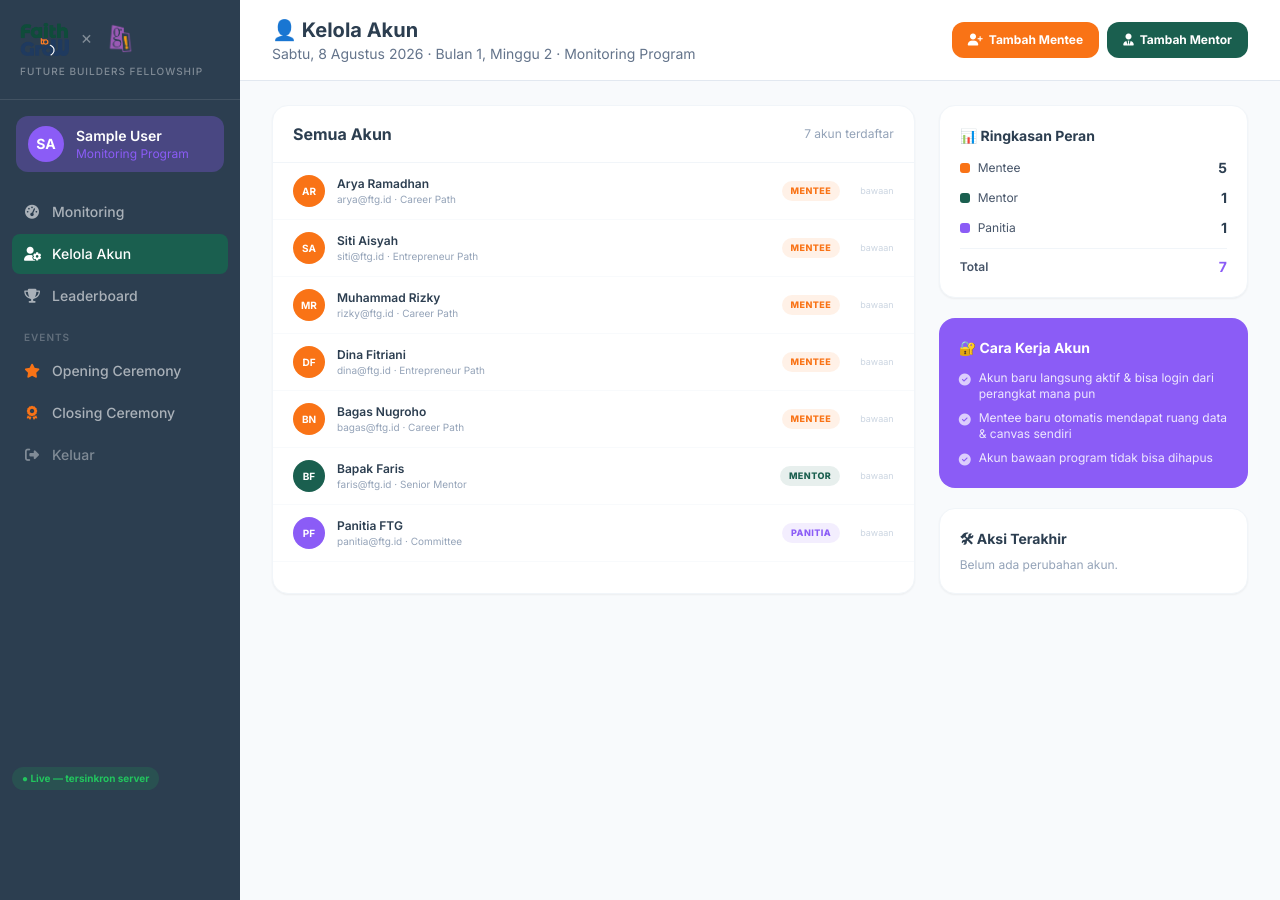
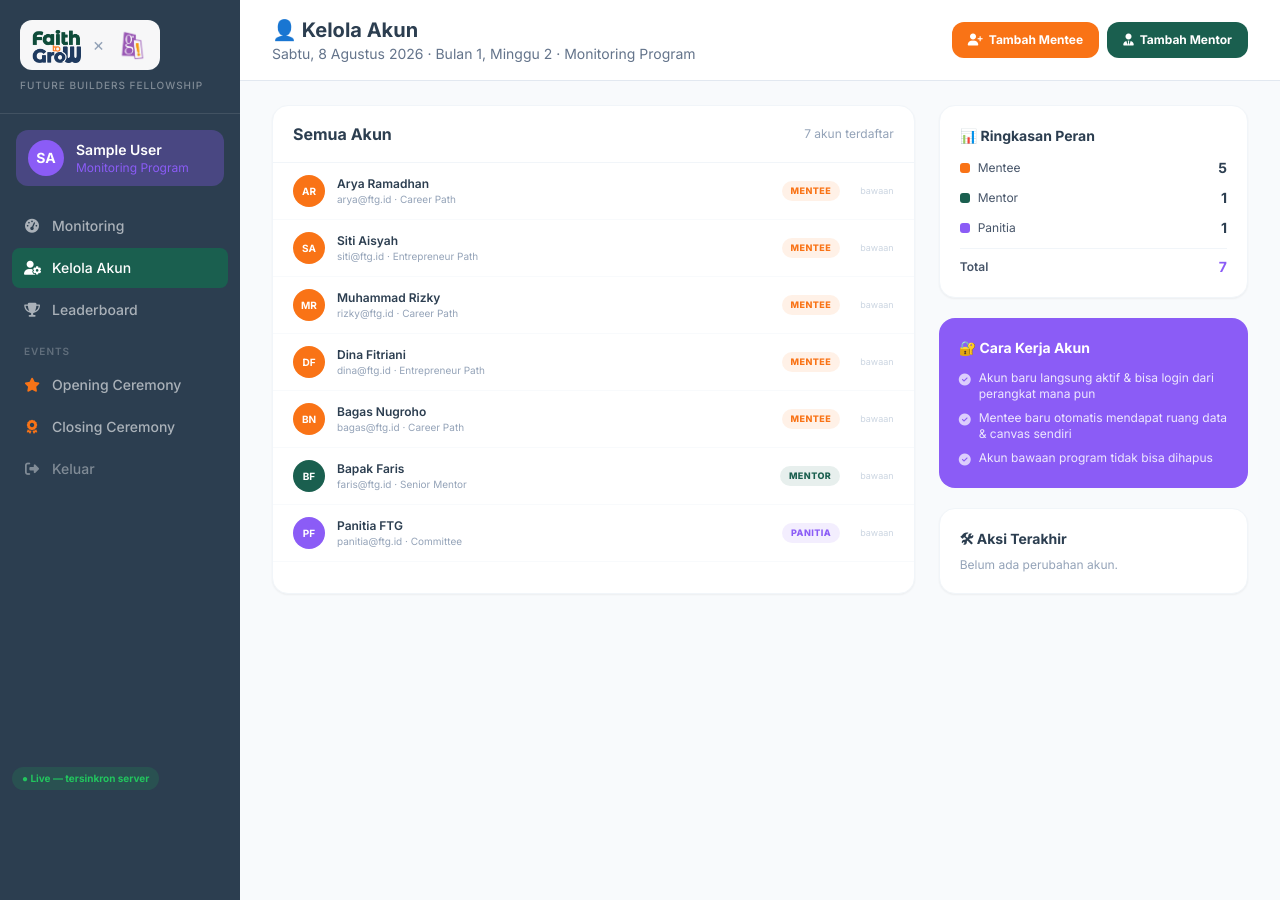
Before and after one commit to projectglobalinspire/ftg-fellowship, a plain HTML site: page admin-akun.html in a window 1280 px wide. Drawn offline with nearby package versions, Linux system fonts and the light colour scheme; no server answers; sample sign-in values are in the browser's storage.

Commit message:
Logo FTG x GI diberi alas putih di semua sidebar & hero gelap - selalu terlihat jelas

```diff
--- a/responsive.css
+++ b/responsive.css
@@ -58,6 +58,23 @@
   #chatBox > div { animation: ftgRise .22s ease both; }
 
   html { scroll-behavior: smooth; }
+}
+
+/* Logo FTG x GI di sidebar & hero gelap: alas putih supaya selalu terlihat */
+aside[data-design-id] > div:first-child > div.flex,
+[data-design-id^="opening-hero"] > div > .flex.items-center.gap-3,
+[data-design-id^="opening-hero"] .flex.items-center.gap-3.mb-3,
+[data-design-id^="closing-hero"] .flex.items-center.gap-3.mb-4 {
+  background: rgba(255, 255, 255, .96);
+  border-radius: 12px;
+  padding: 7px 12px;
+  display: inline-flex;
+  width: fit-content;
+}
+aside[data-design-id] > div:first-child > div.flex > span,
+[data-design-id^="opening-hero"] .flex.items-center > span,
+[data-design-id^="closing-hero"] .flex.items-center > span {
+  color: #94a3b8 !important;
 }
 
 /* Header selalu di atas konten — dropdown notifikasi tidak tertutup kartu */
```
